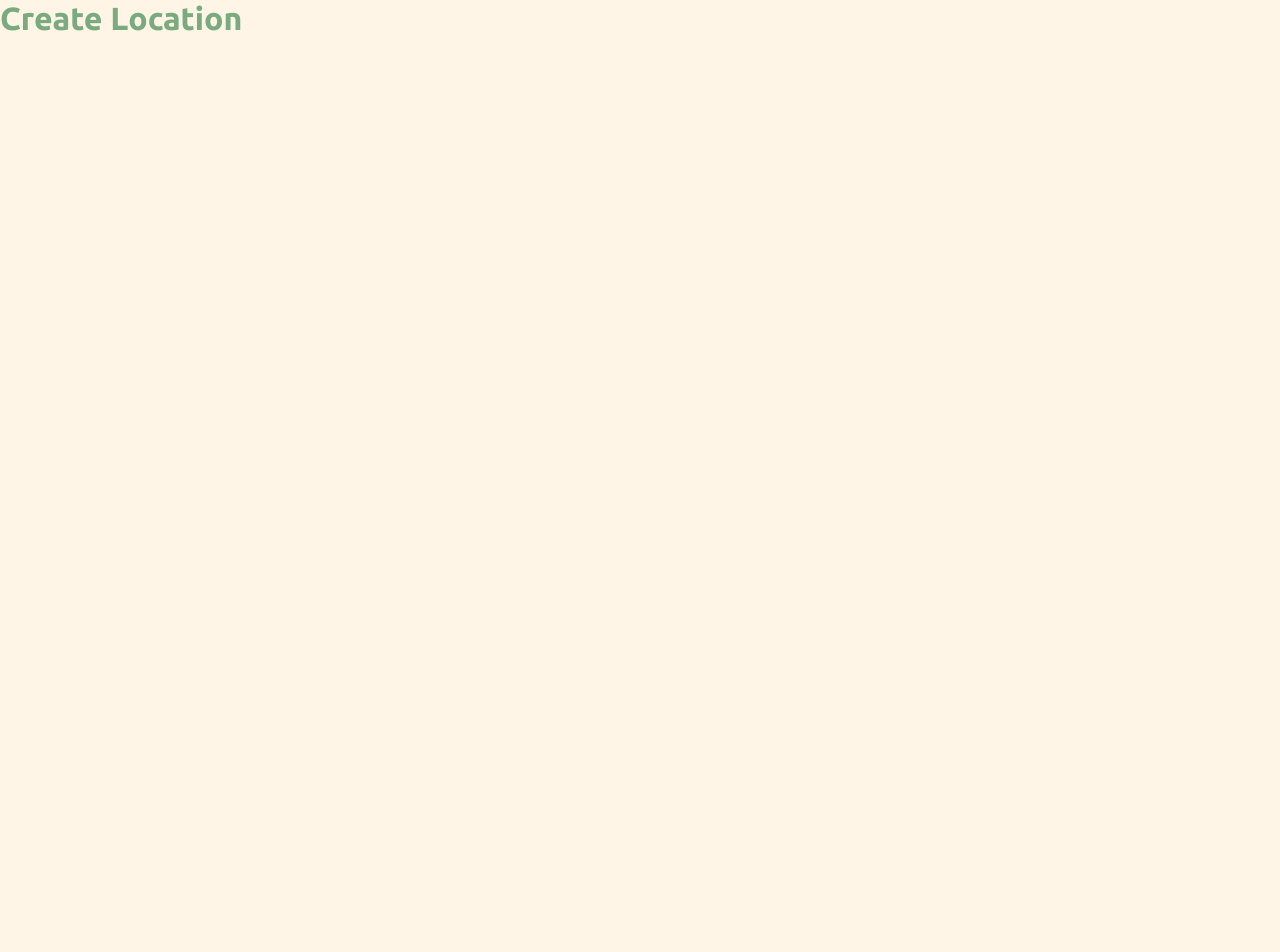
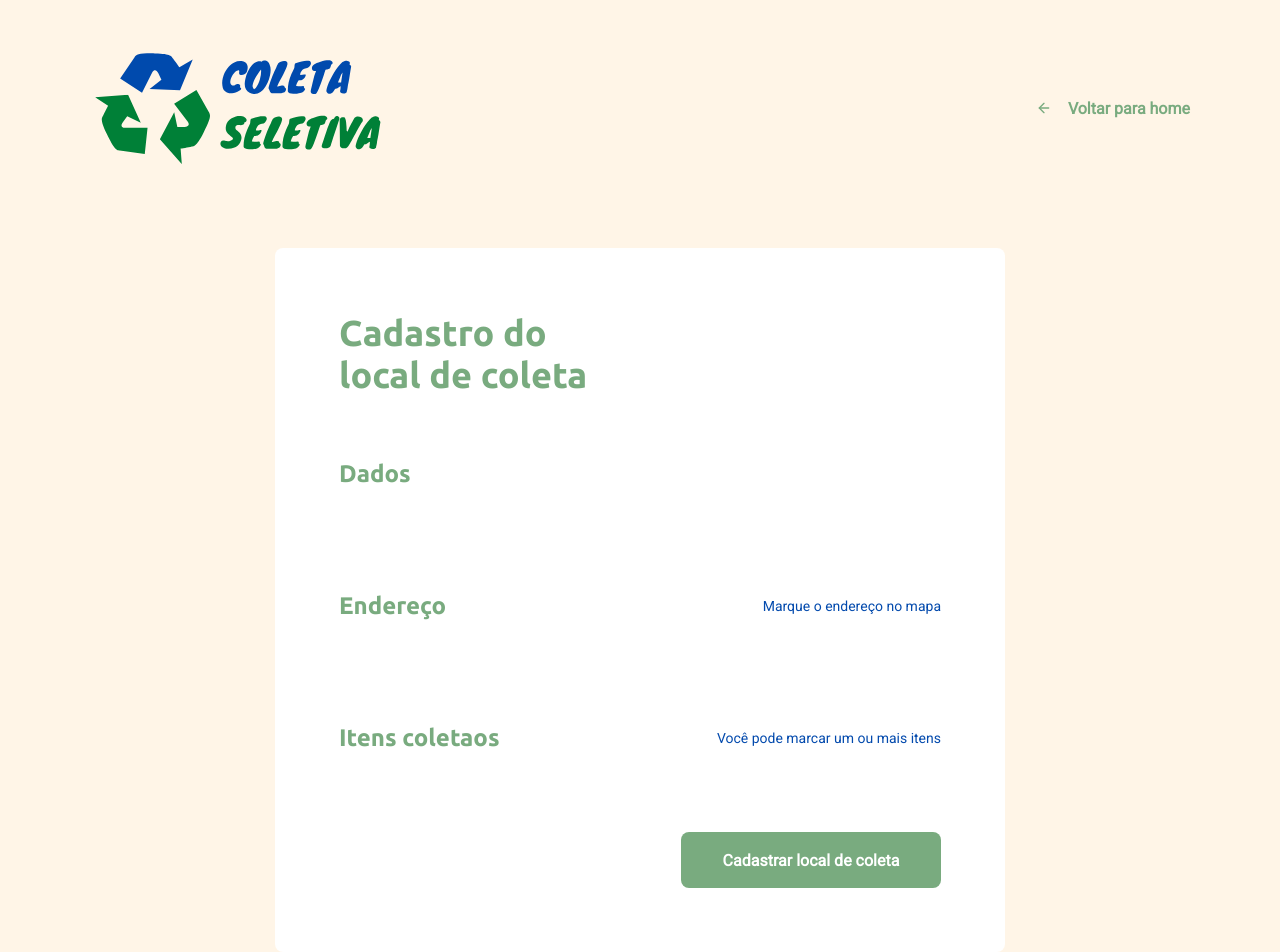
Before and after one commit to renatojanser/coleta-seletiva-react-ts, a React (Create React App) app in the folder app01/: page /create-location in a window 1280 px wide. Shown: the top 952 px of the page. Before the commit the page ends 800 px from the top, so only its background shows below. Built offline with nearby package versions, Linux system fonts and the light colour scheme; the HTML template or start-up script is replaced by a standard one.

Commit message:
Iniciei a tela de createLocation

```diff
--- a/app01/src/pages/CreateLocation/index.tsx
+++ b/app01/src/pages/CreateLocation/index.tsx
@@ -1,8 +1,50 @@
 import React from 'react';
+import { FiArrowLeft } from 'react-icons/fi';
+import { Link } from 'react-router-dom';
+
+import './styles.css';
+import logo from '../../assets/logo.svg';
 
 const CreateLocation: React.FC = () => {
     return (
-        <h1>Create Location</h1>
+        <div id="page-create-location">
+            <div className="content">
+                <header>
+                    <img src={logo} alt="Coleta Seletiva" />
+                    <Link to="/">
+                        <FiArrowLeft />
+                        Voltar para home
+                    </Link>
+                </header>
+                <form>
+                    <h1>Cadastro do <br /> local de coleta</h1>
+
+                    <fieldset>
+                        <legend>
+                            <h2>Dados</h2>
+                        </legend>
+                    </fieldset>
+
+                    <fieldset>
+                        <legend>
+                            <h2>Endereço</h2>
+                            <span>Marque o endereço no mapa</span>
+                        </legend>
+                    </fieldset>
+
+                    <fieldset>
+                        <legend>
+                            <h2>Itens coletaos</h2>
+                            <span>Você pode marcar um ou mais itens</span>
+                        </legend>
+                    </fieldset>
+
+                    <button type="submit">
+                        Cadastrar local de coleta
+                    </button>
+                </form>
+            </div>
+        </div>
     );
 }
 
--- /dev/null
+++ b/app01/src/pages/CreateLocation/styles.css
@@ -0,0 +1,203 @@
+#page-create-location {
+  width: 100%;
+  max-width: 1100px;
+
+  margin: 0 auto;
+}
+
+#page-create-location header {
+  margin-top: 48px;
+
+  display: flex;
+  justify-content: space-between;
+  align-items: center;
+}
+
+#page-create-location header a {
+  color: var(--title-color);
+  font-weight: bold;
+  text-decoration: none;
+
+  display: flex;
+  align-items: center;
+}
+
+#page-create-location header a svg {
+  margin-right: 16px;
+  color: var(--primary-color);
+}
+
+#page-create-location form {
+  margin: 80px auto;
+  padding: 64px;
+  max-width: 730px;
+  background: #FFF;
+  border-radius: 8px;
+
+  display: flex;
+  flex-direction: column;
+}
+
+#page-create-location form h1 {
+  font-size: 36px;
+}
+
+#page-create-location form fieldset {
+  margin-top: 64px;
+  min-inline-size: auto;
+  border: 0;
+}
+
+#page-create-location form legend {
+  width: 100%;
+  display: flex;
+  justify-content: space-between;
+  align-items: center;
+  margin-bottom: 40px;
+}
+
+#page-create-location form legend h2 {
+  font-size: 24px;
+}
+
+#page-create-location form legend span {
+  font-size: 14px;
+  font-weight: normal;
+  color: #034AAD;
+}
+
+#page-create-location form .field-group {
+  flex: 1;
+  display: flex;
+}
+
+#page-create-location form .field {
+  flex: 1;
+
+  display: flex;
+  flex-direction: column;
+  margin-bottom: 24px;
+}
+
+#page-create-location form .field input[type=text],
+#page-create-location form .field input[type=email],
+#page-create-location form .field input[type=number] {
+  flex: 1;
+  background: #fff5e7;
+  border-radius: 8px;
+  border: 0;
+  padding: 16px 24px;
+  font-size: 16px;
+  color: #333;
+}
+
+#page-create-location form .field select {
+  -webkit-appearance: none;
+  -moz-appearance: none;
+  appearance: none;
+  flex: 1;
+  background: #fff5e7;
+  border-radius: 8px;
+  border: 0;
+  padding: 16px 24px;
+  font-size: 16px;
+  color: #333;
+}
+
+#page-create-location form .field input::placeholder {
+  color: #A0A0B2;
+}
+
+#page-create-location form .field label {
+  font-size: 14px;
+  margin-bottom: 8px;
+}
+
+#page-create-location form .field :disabled {
+  cursor: not-allowed;
+}
+
+#page-create-location form .field-group .field + .field {
+  margin-left: 24px;
+}
+
+#page-create-location form .field-group input + input {
+  margin-left: 24px;
+}
+
+#page-create-location form .field-check {
+  flex-direction: row;
+  align-items: center;
+}
+
+#page-create-location form .field-check input[type=checkbox] {
+  background: #fff5e7;
+}
+
+#page-create-location form .field-check label {
+  margin: 0 0 0 8px;
+}
+
+#page-create-location form .leaflet-container {
+  width: 100%;
+  height: 350px;
+  border-radius: 8px;
+  margin-bottom: 24px;
+}
+
+#page-create-location form button {
+  width: 260px;
+  height: 56px;
+  background: var(--primary-color);
+  border-radius: 8px;
+  color: #FFF;
+  font-weight: bold;
+  font-size: 16px;
+  border: 0;
+  align-self: flex-end;
+  margin-top: 40px;
+  transition: background-color 0.2s;
+  cursor: locationer;
+}
+
+#page-create-location form button:hover {
+  background: #79ab7f;
+}
+
+.items-grid {
+  display: grid;
+  grid-template-columns: repeat(3, 1fr);
+  gap: 16px;
+  list-style: none;
+}
+
+.items-grid li {
+  background: #fff5e7;
+  border: 2px solid #fff5e7;
+  height: 180px;
+  border-radius: 8px;
+  padding: 32px 24px 16px;
+
+  display: flex;
+  flex-direction: column;
+  justify-content: space-between;
+  align-items: center;
+
+  text-align: center;
+
+  cursor: locationer;
+}
+
+.items-grid li span {
+  flex: 1;
+  margin-top: 12px;
+
+  display: flex;
+  align-items: center;
+  color: var(--title-color)
+}
+
+.items-grid li.selected {
+  background: #F6DF8C;
+  border: 2px solid #79ab7f;
+}
```
